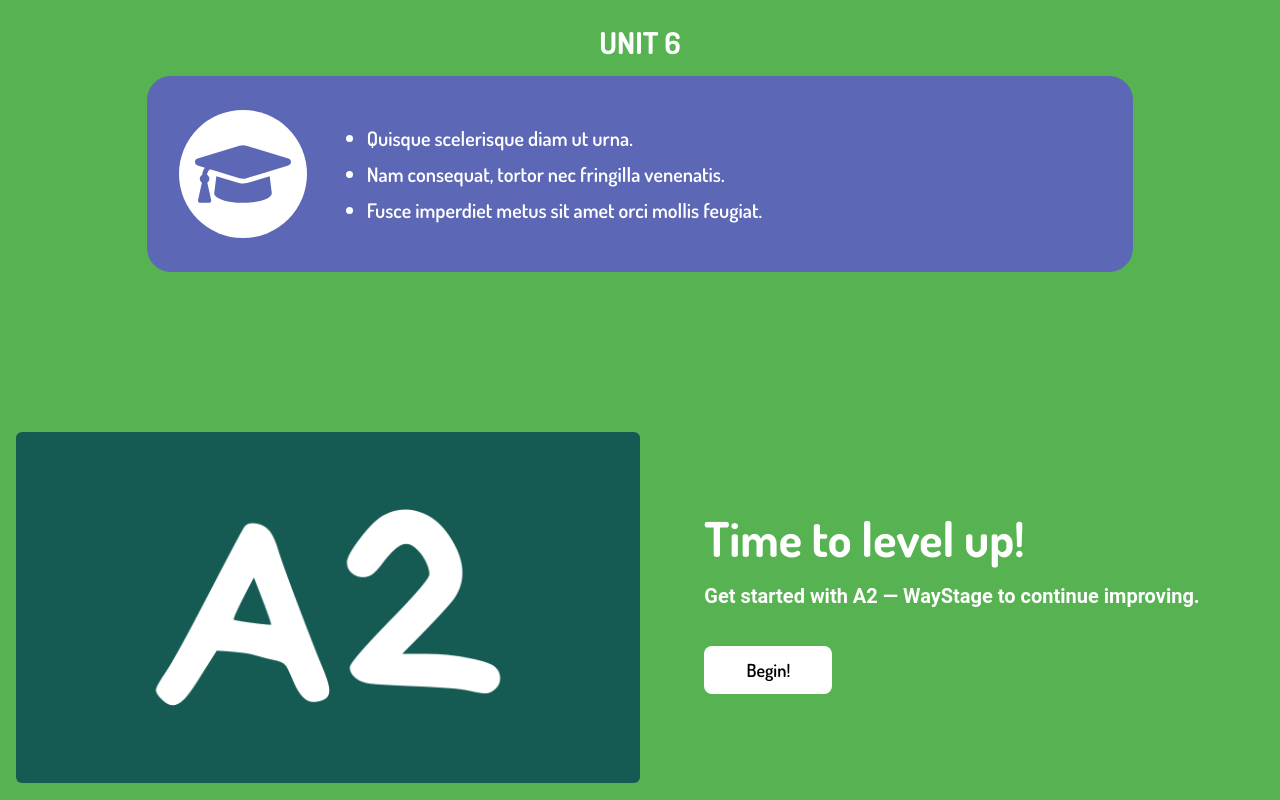
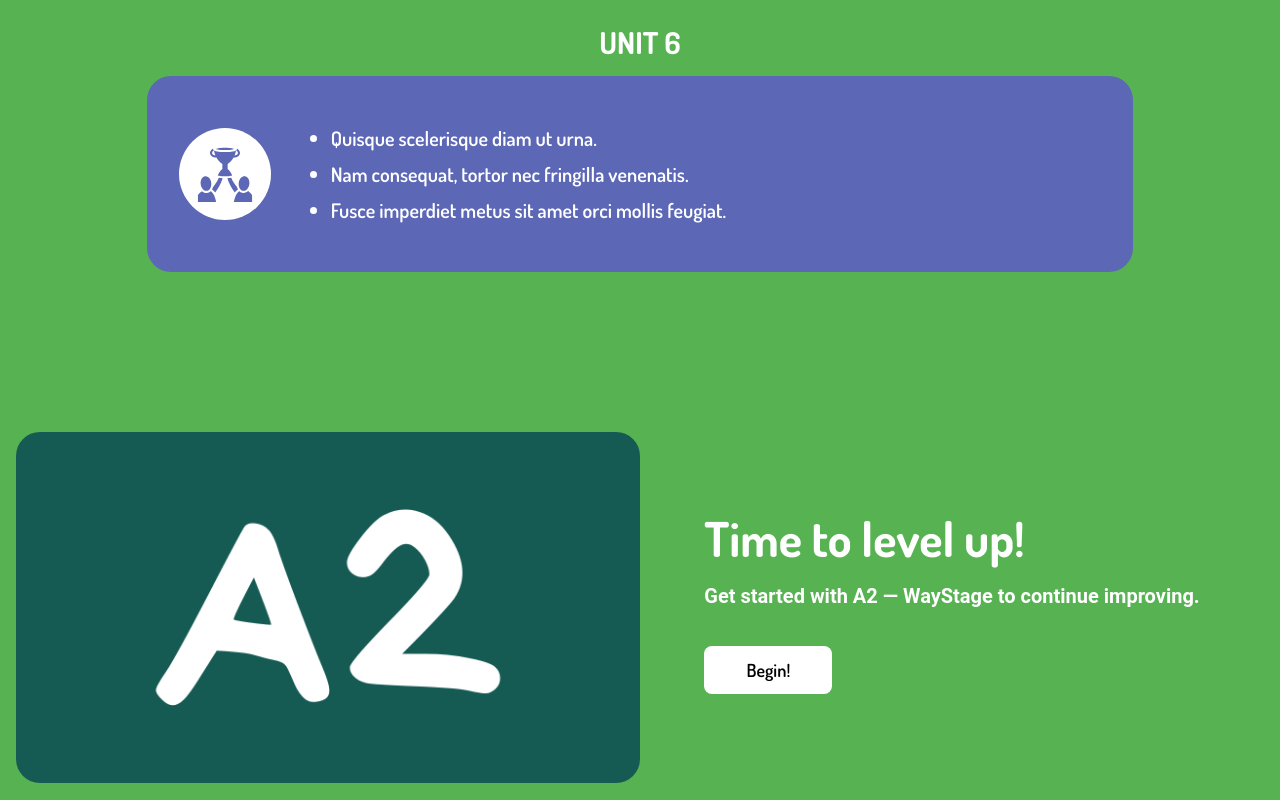
Before and after one commit to Thomas-Delany/Subdomain-with-React, a React (Vite) app: page /courses/A1/BreakThrough in a window 1280 px wide. Shown: the part 2440-3240 px from the top of the page. Built offline with nearby package versions, Linux system fonts and the light colour scheme.

Commit message:
icons added to curriculum.jsx

```diff
--- a/src/pages/courses/A1/Curriculum.jsx
+++ b/src/pages/courses/A1/Curriculum.jsx
@@ -3,13 +3,15 @@ import {
   FaCheckCircle,
   FaBook,
   FaGraduationCap,
-  FaChalkboardTeacher,
 } from "react-icons/fa";
 import { TfiBlackboard } from "react-icons/tfi";
+import { LiaDumbbellSolid } from "react-icons/lia";
+import { GiJourney, GiChampions } from "react-icons/gi";
+import { IoStar } from "react-icons/io5";
 
 const curriculumData = [
   {
-    icon: TfiBlackboard,
+    icon: GiJourney,
     title: "UNIT 1",
     listItems: [
       "Lorem ipsum dolor sit amet consectetur adipisicing elit.",
@@ -21,7 +23,7 @@ const curriculumData = [
     ],
   },
   {
-    icon: FaChalkboardTeacher,
+    icon: TfiBlackboard,
     title: "UNIT 2",
     listItems: [
       "Lorem ipsum dolor sit amet consectetur adipisicing elit.",
@@ -30,7 +32,7 @@ const curriculumData = [
     ],
   },
   {
-    icon: FaBook,
+    icon: LiaDumbbellSolid,
     title: "UNIT 3",
     listItems: [
       "Curabitur vehicula mi at fringilla eleifend.",
@@ -39,7 +41,7 @@ const curriculumData = [
     ],
   },
   {
-    icon: FaGraduationCap,
+    icon: IoStar,
     title: "UNIT 4",
     listItems: [
       "Quisque scelerisque diam ut urna.",
@@ -57,7 +59,7 @@ const curriculumData = [
     ],
   },
   {
-    icon: FaGraduationCap,
+    icon: GiChampions,
     title: "UNIT 6",
     listItems: [
       "Quisque scelerisque diam ut urna.",
@@ -84,7 +86,7 @@ const Curriculum = () => {
             <div className="flex items-center justify-center w-10/12 rounded-3xl p-8 bg-[#5C67B6]">
               {/* Left Inner Div for Icon */}
               <div className="hidden md:flex justify-center items-center bg-white rounded-full p-4 mr-6">
-                <unit.icon className="text-[#5C67B6] text-6xl md:text-7xl lg:text-8xl" />
+                <unit.icon className="text-[#5C67B6] text-6xl md:text-5xl lg:text-6xl" />
               </div>
 
               {/* Right Inner Div for Bullet Points */}
--- a/src/pages/courses/A1/NextLevel.jsx
+++ b/src/pages/courses/A1/NextLevel.jsx
@@ -8,7 +8,7 @@ const NextLevel = () => {
       <div className="lg:col-span-6 lg:flex justify-center items-center mx-auto">
           <img
             src="../../src/assets/A2.png"
-            className="mx-auto rounded-md"
+            className="mx-auto rounded-3xl"
             alt="A2"
           ></img>
         </div>
```
